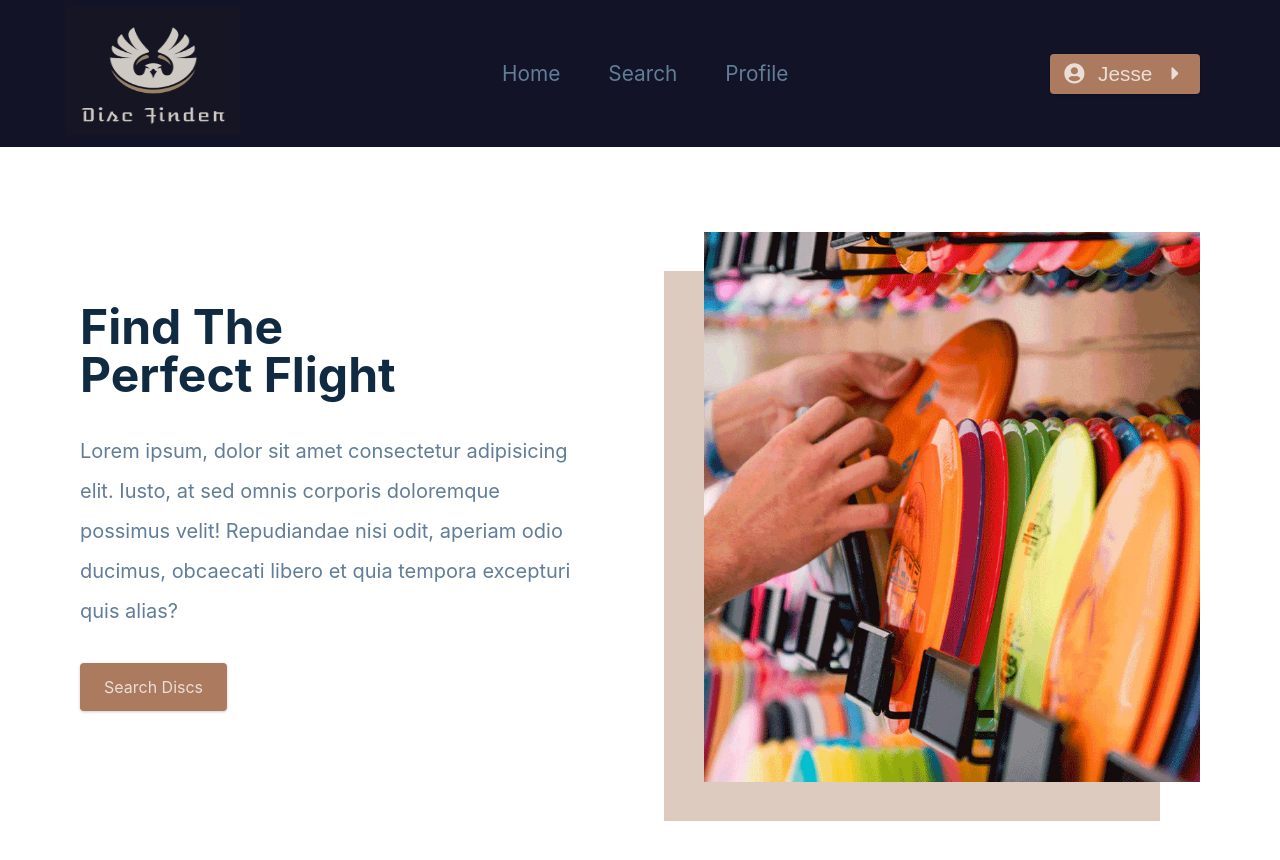
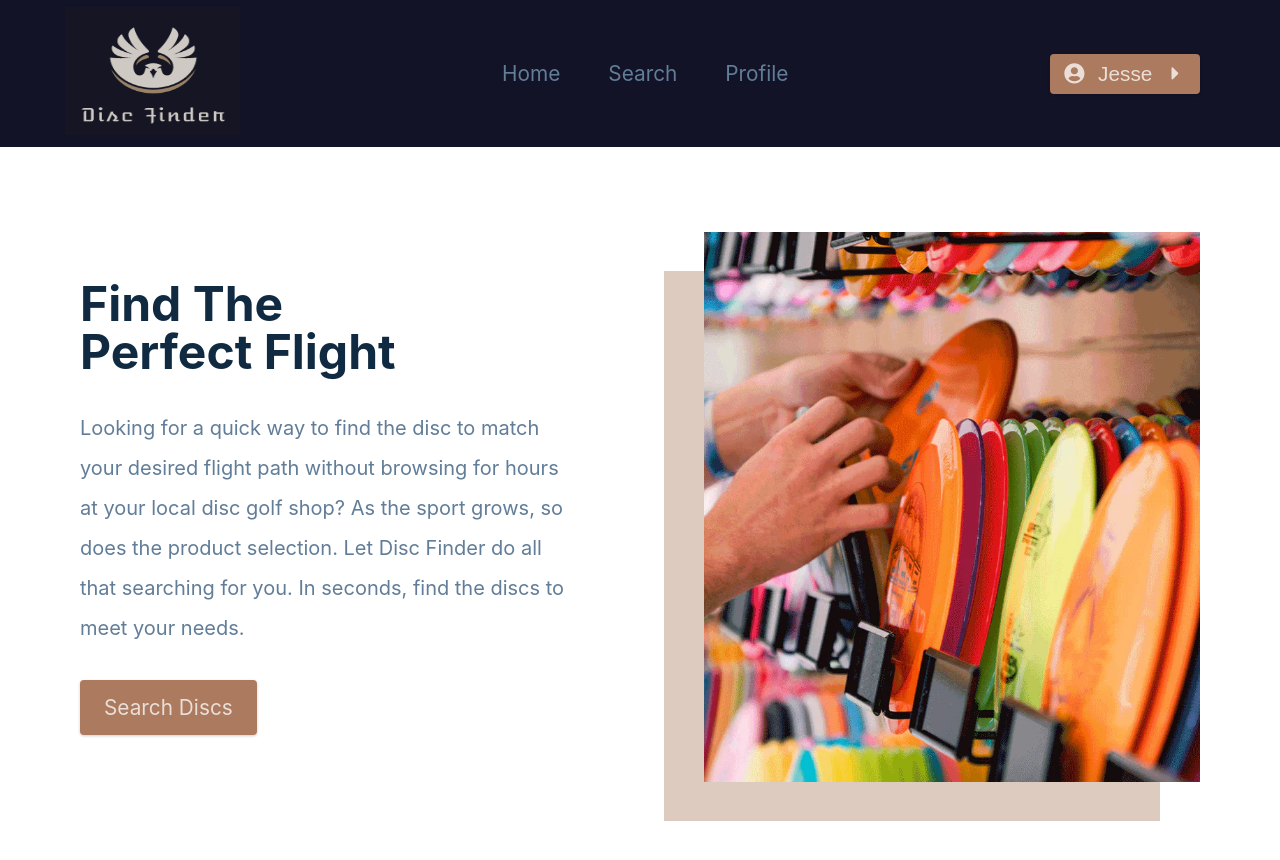
Before and after one commit to jcarson222/Disc-Finder, a React (Vite) app: page / in a window 1280 px wide. Shown: the top 860 px of the page. Built offline with nearby package versions, Linux system fonts and the light colour scheme.

Commit message:
add Hero text

```diff
--- a/src/components/Hero.jsx
+++ b/src/components/Hero.jsx
@@ -12,10 +12,10 @@ const Hero = () => {
           perfect flight
         </h1>
         <p>
-          Lorem ipsum, dolor sit amet consectetur adipisicing elit. Iusto, at
-          sed omnis corporis doloremque possimus velit! Repudiandae nisi odit,
-          aperiam odio ducimus, obcaecati libero et quia tempora excepturi quis
-          alias?
+          Looking for a quick way to find the disc to match your desired flight
+          path without browsing for hours at your local disc golf shop? As the
+          sport grows, so does the product selection. Let Disc Finder do all
+          that searching for you. In seconds, find the discs to meet your needs.
         </p>
         <Link to="/search" className="btn hero-btn">
           search discs
@@ -55,7 +55,7 @@ const Wrapper = styled.section`
     }
     .hero-btn {
       padding: 0.75rem 1.5rem;
-      font-size: 1rem;
+      font-size: 1.3rem;
     }
     .img-container {
       display: block;
```
